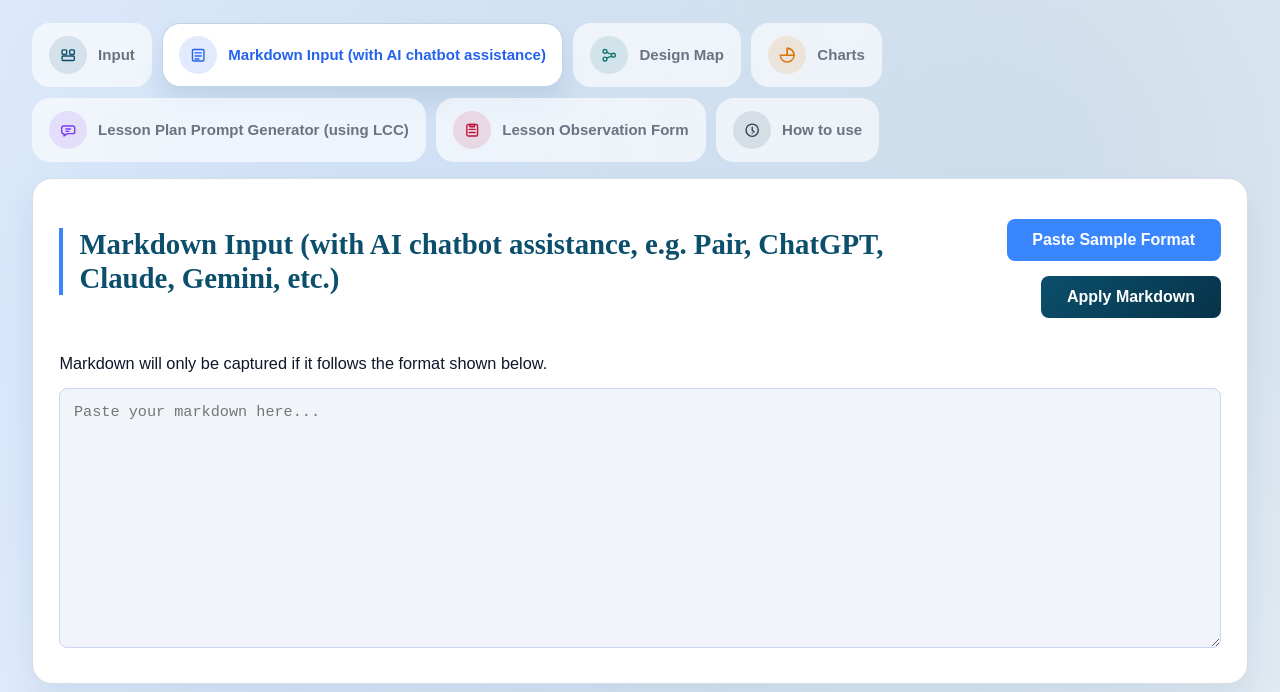
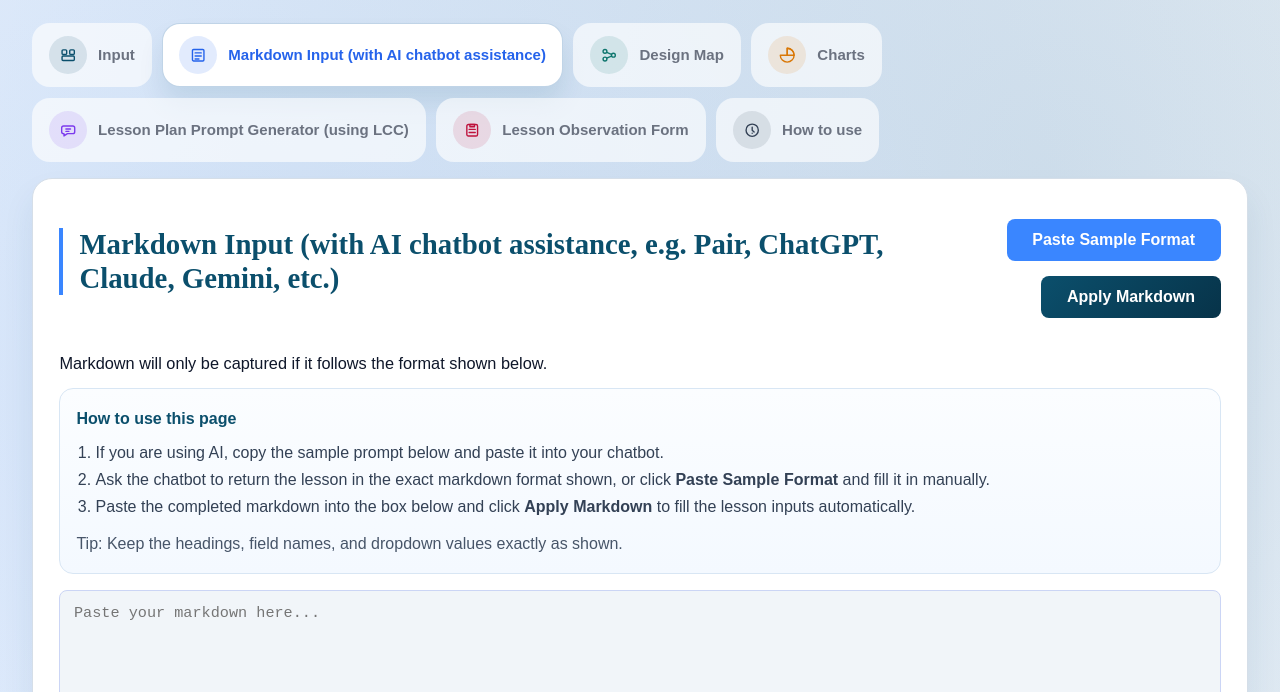
Before and after one commit to mathewlim/Design-Map-Version2, a plain HTML site: page index.html in a window 1280 px wide. Both pictures are taken after a click on the button "Markdown Input (with AI chatbot assistance)". Shown: the part 108-800 px from the top of the page. Drawn offline with Linux system fonts and the light colour scheme.

Commit message:
Add files via upload

```diff
--- a/index.html
+++ b/index.html
@@ -233,6 +233,15 @@
                     </div>
                 </div>
                 <p class="instruction-text">Markdown will only be captured if it follows the format shown below.</p>
+                <div class="markdown-guide">
+                    <p class="markdown-guide-title">How to use this page</p>
+                    <ol>
+                        <li>If you are using AI, copy the sample prompt below and paste it into your chatbot.</li>
+                        <li>Ask the chatbot to return the lesson in the exact markdown format shown, or click <strong>Paste Sample Format</strong> and fill it in manually.</li>
+                        <li>Paste the completed markdown into the box below and click <strong>Apply Markdown</strong> to fill the lesson inputs automatically.</li>
+                    </ol>
+                    <p class="markdown-guide-tip">Tip: Keep the headings, field names, and dropdown values exactly as shown.</p>
+                </div>
                 <textarea id="markdownInput" class="markdown-box" placeholder="Paste your markdown here..."></textarea>
             </div>
             <div class="section">
--- a/style.css
+++ b/style.css
@@ -613,6 +613,32 @@ textarea {
     font-size: 1.02rem;
     color: var(--text);
     margin-bottom: 0.7rem;
+    line-height: 1.7;
+}
+
+.markdown-guide {
+    margin-bottom: 1rem;
+    padding: 0.95rem 1rem;
+    border: 1px solid #d8e6f4;
+    border-radius: 14px;
+    background: linear-gradient(180deg, #fbfdff 0%, #f4f9ff 100%);
+}
+
+.markdown-guide-title {
+    font-weight: 700;
+    color: var(--primary);
+    margin-bottom: 0.45rem;
+}
+
+.markdown-guide ol {
+    margin: 0 0 0.6rem 1.2rem;
+    color: #334155;
+    line-height: 1.7;
+}
+
+.markdown-guide-tip {
+    margin-bottom: 0;
+    color: #475569;
     line-height: 1.7;
 }
 
```
